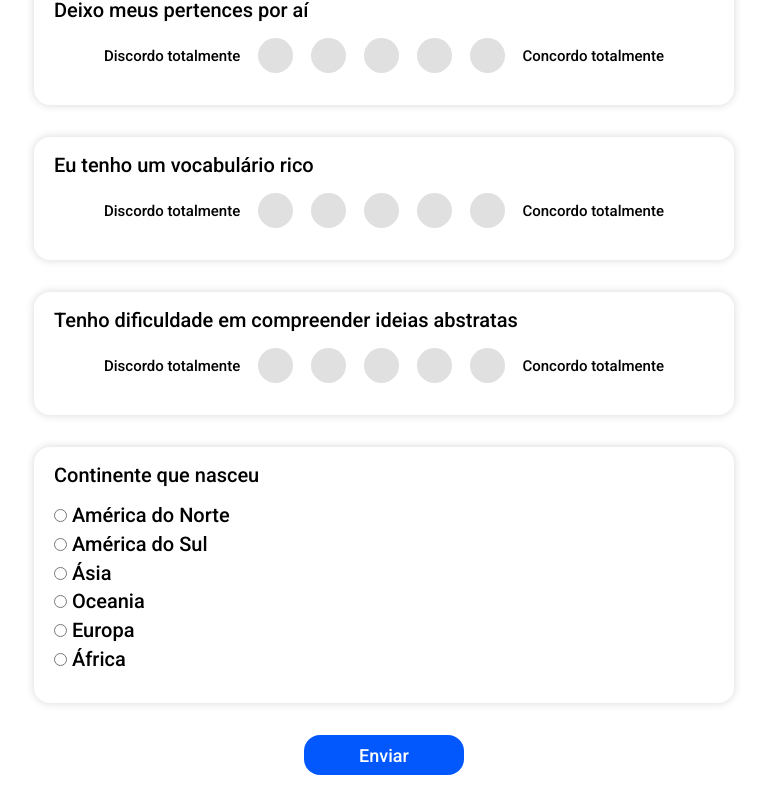
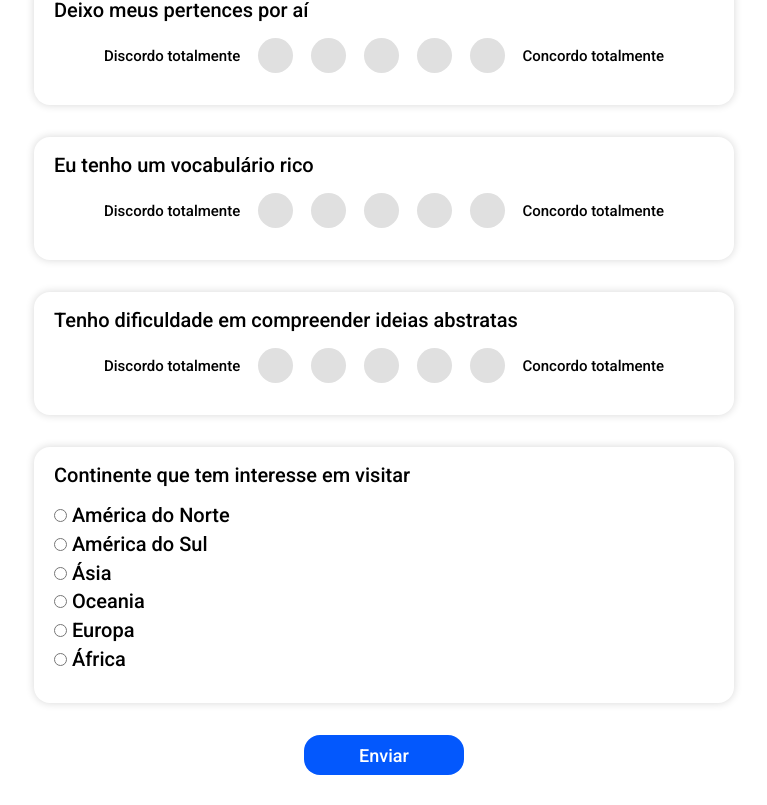
Before and after one commit to mateusfugita/check-ia, a React (Create React App) app: page / in a window 1280 px wide. Shown: the part 1432-2237 px from the top of the page, without its empty margins (256-1023 px from the left). Built offline with nearby package versions, Linux system fonts and the light colour scheme; no server answers; the HTML template or start-up script is replaced by a standard one.

Commit message:
change last question label

```diff
--- a/src/pages/Home/index.js
+++ b/src/pages/Home/index.js
@@ -20,7 +20,7 @@ export default function Home(){
         'Deixo meus pertences por aí',
         'Eu tenho um vocabulário rico',
         'Tenho dificuldade em compreender ideias abstratas',
-        'Continente que nasceu'
+        'Continente que tem interesse em visitar'
     ];
     const continents = ['América do Norte', 'América do Sul', 'Ásia', 'Oceania', 'Europa', 'África'];
     const history = useHistory();
```
